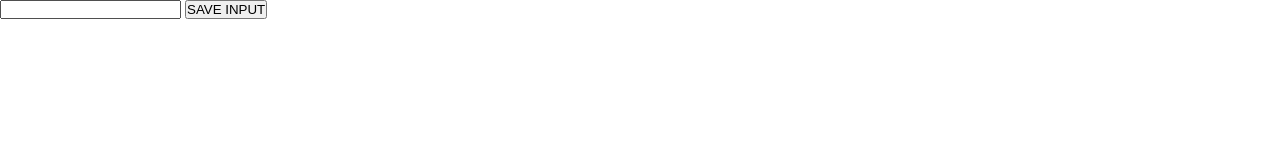
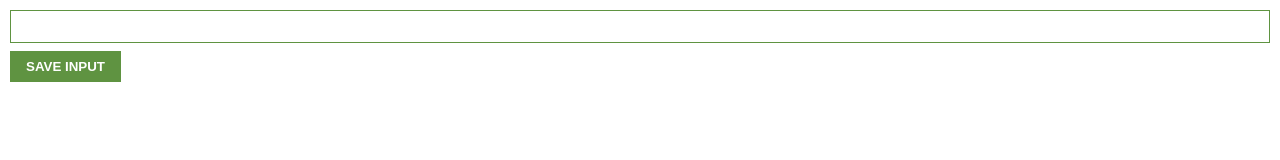
Before and after one commit to maxthor500/Leads-Tracker, a plain HTML site: page index.html in a window 1280 px wide. Drawn offline with Linux system fonts and the light colour scheme.

Commit message:
Style the input field area and the save input button

```diff
--- a/style.css
+++ b/style.css
@@ -3,3 +3,27 @@
     padding: 0;
     box-sizing: border-box;
 }
+
+body {
+    padding: .625rem;
+    font-family: Arial, Helvetica, "sans-serif";
+}
+
+input {
+    width: 100%;
+    padding: .5rem;
+    border: 1px solid #5f9341;
+}
+
+input:focus {
+    background-color: #C7F8FF;
+}
+
+button {
+    background-color: #5f9341;
+    margin: .5rem 0;
+    padding: .5rem 1rem;
+    border: none;
+    font-weight: bold;
+    color: #fff;
+}
```
